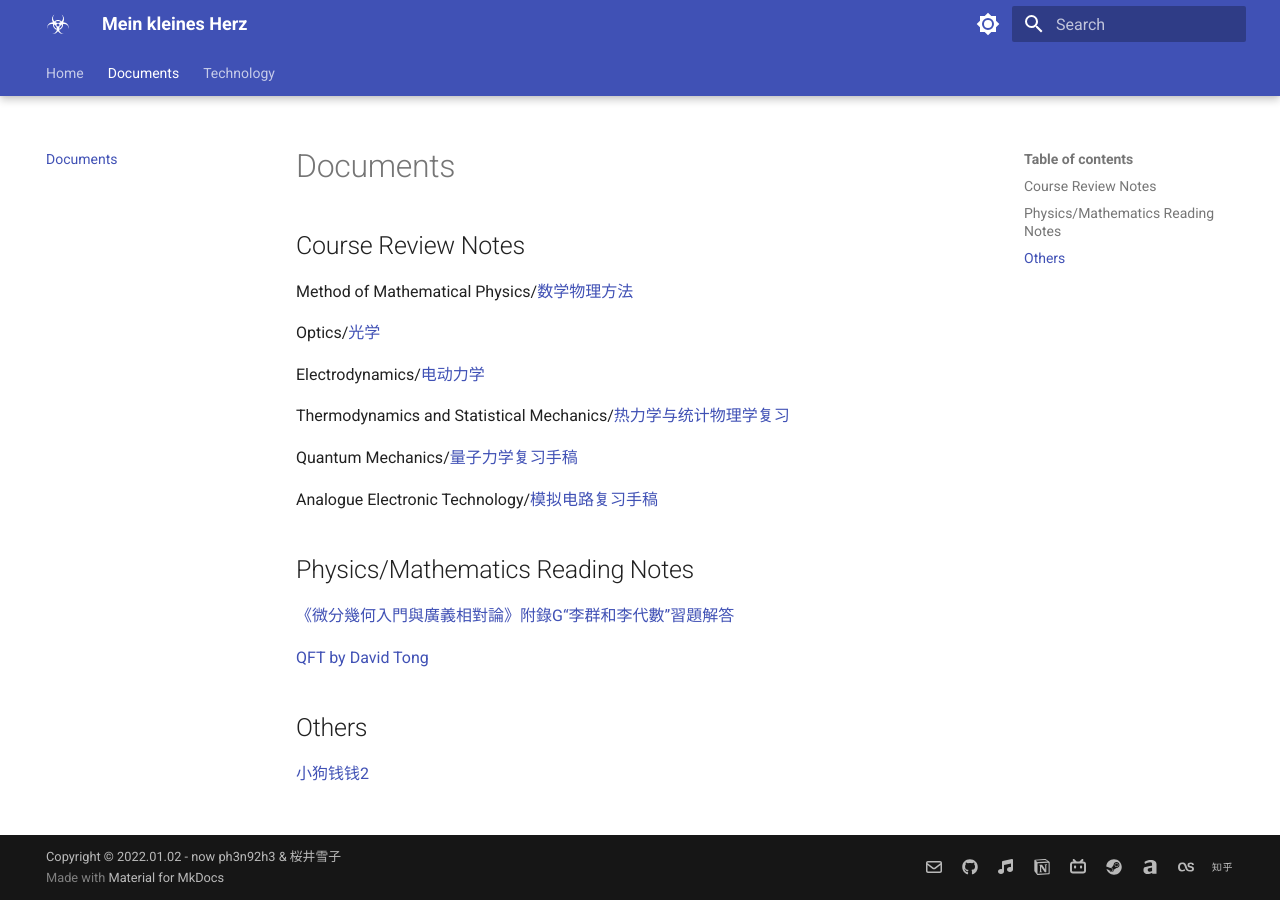
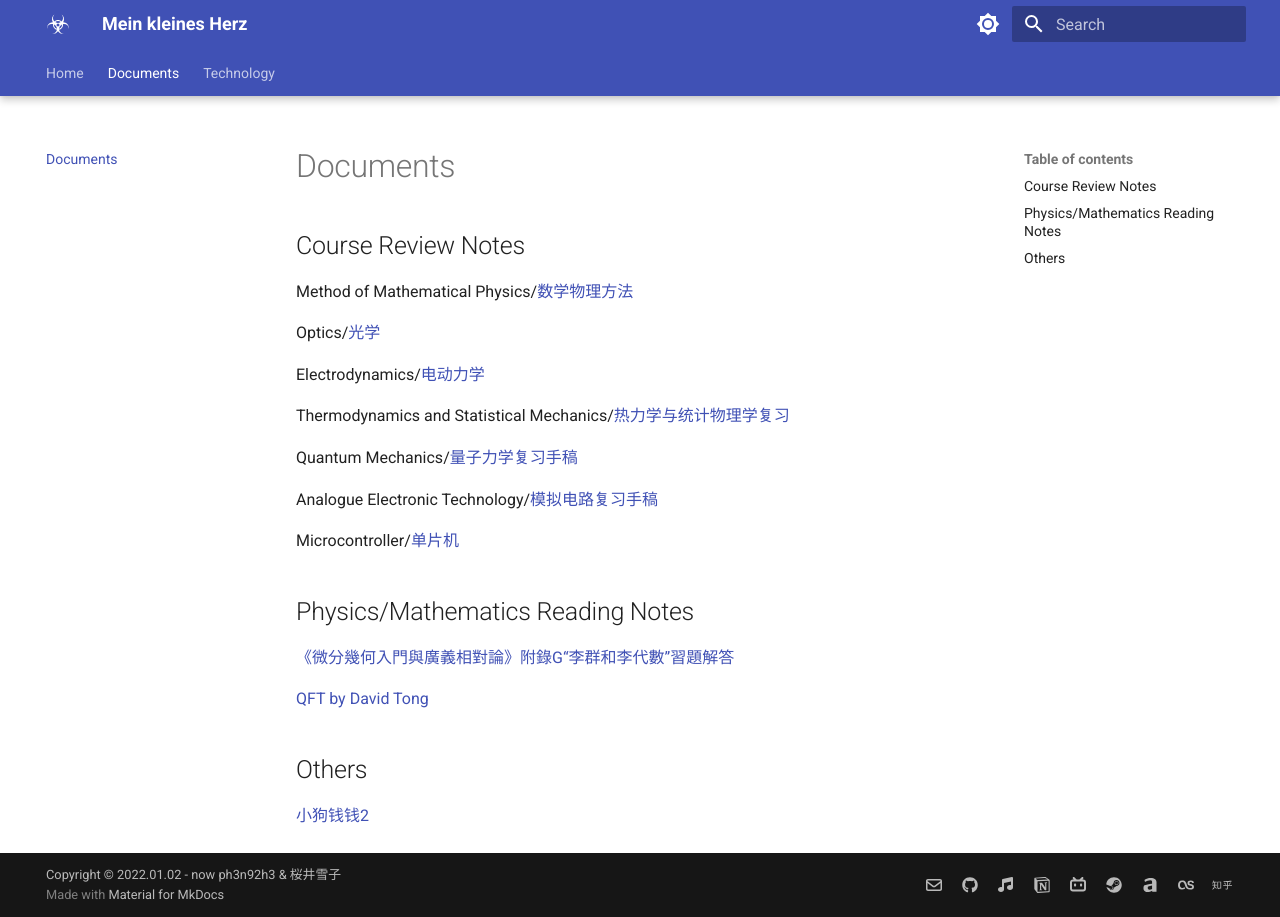
Before and after one commit to ph3n92h3/ph3n92h3.github.io, an MkDocs documentation site: the page built from docs/Documents.md, in a window 1280 px wide. Built offline with MkDocs 1.6.1 and Material for MkDocs 9.7.7, drawn with Linux system fonts in a browser that asks for light colours.

Commit message:
Update Documents.md

```diff
--- a/docs/Documents.md
+++ b/docs/Documents.md
@@ -12,6 +12,8 @@ Quantum Mechanics/[量子力学复习手稿](https://github.com/ph3n92h3/notes/b
 
 Analogue Electronic Technology/[模拟电路复习手稿](https://github.com/ph3n92h3/notes/blob/main/%E6%A8%A1%E6%8B%9F%E7%94%B5%E8%B7%AF%E5%A4%8D%E4%B9%A0%E6%89%8B%E7%A8%BF.pdf)
 
+Microcontroller/[单片机](https://github.com/ph3n92h3/notes/blob/main/%E5%8D%95%E7%89%87%E6%9C%BA.pdf)
+
 ## Physics/Mathematics Reading Notes
 
 [《微分幾何入門與廣義相對論》附錄G“李群和李代數”習題解答](https://github.com/ph3n92h3/notes/blob/main/%E3%80%8A%E5%BE%AE%E5%88%86%E5%B9%BE%E4%BD%95%E5%85%A5%E9%96%80%E8%88%87%E5%BB%A3%E7%BE%A9%E7%9B%B8%E5%B0%8D%E8%AB%96%E3%80%8B%E9%99%84%E9%8C%84G%E2%80%9C%E6%9D%8E%E7%BE%A4%E5%92%8C%E6%9D%8E%E4%BB%A3%E6%95%B8%E2%80%9D%E7%BF%92%E9%A1%8C%E8%A7%A3%E7%AD%94.pdf)
```
